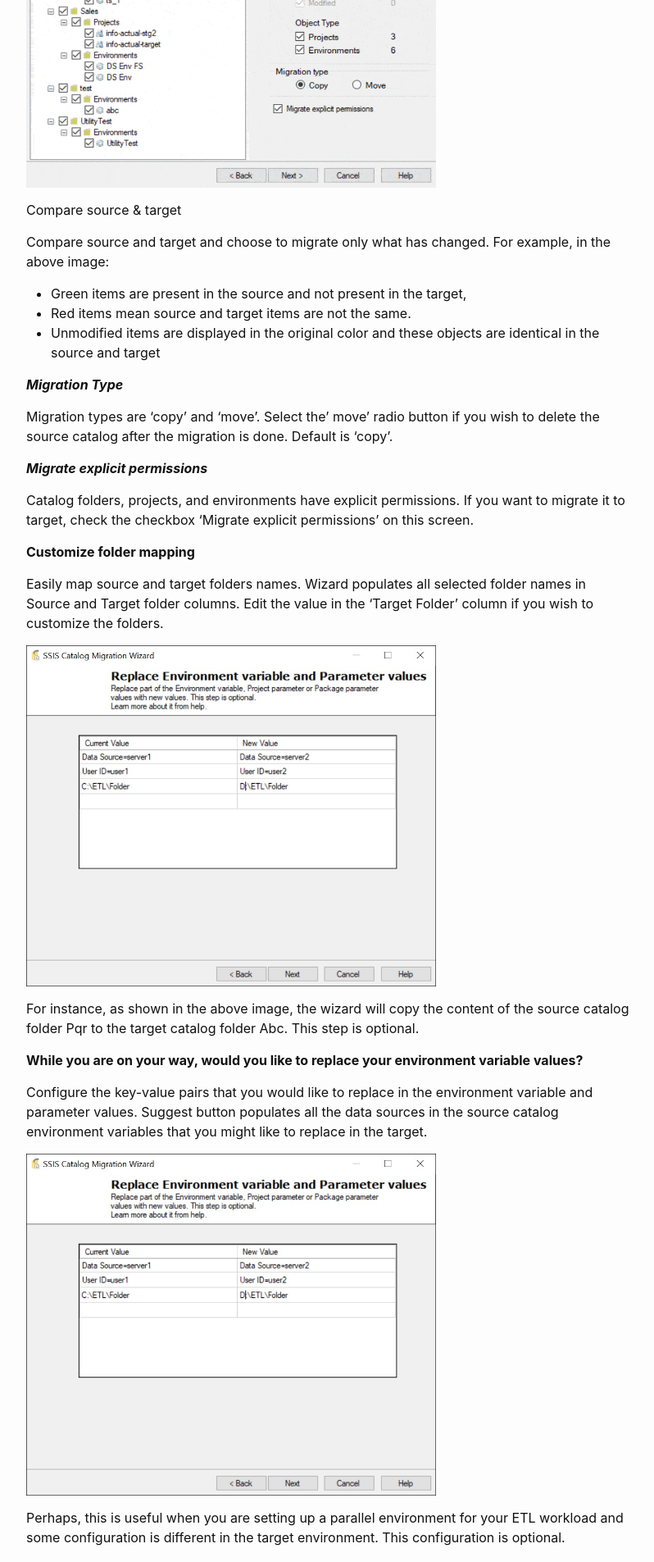
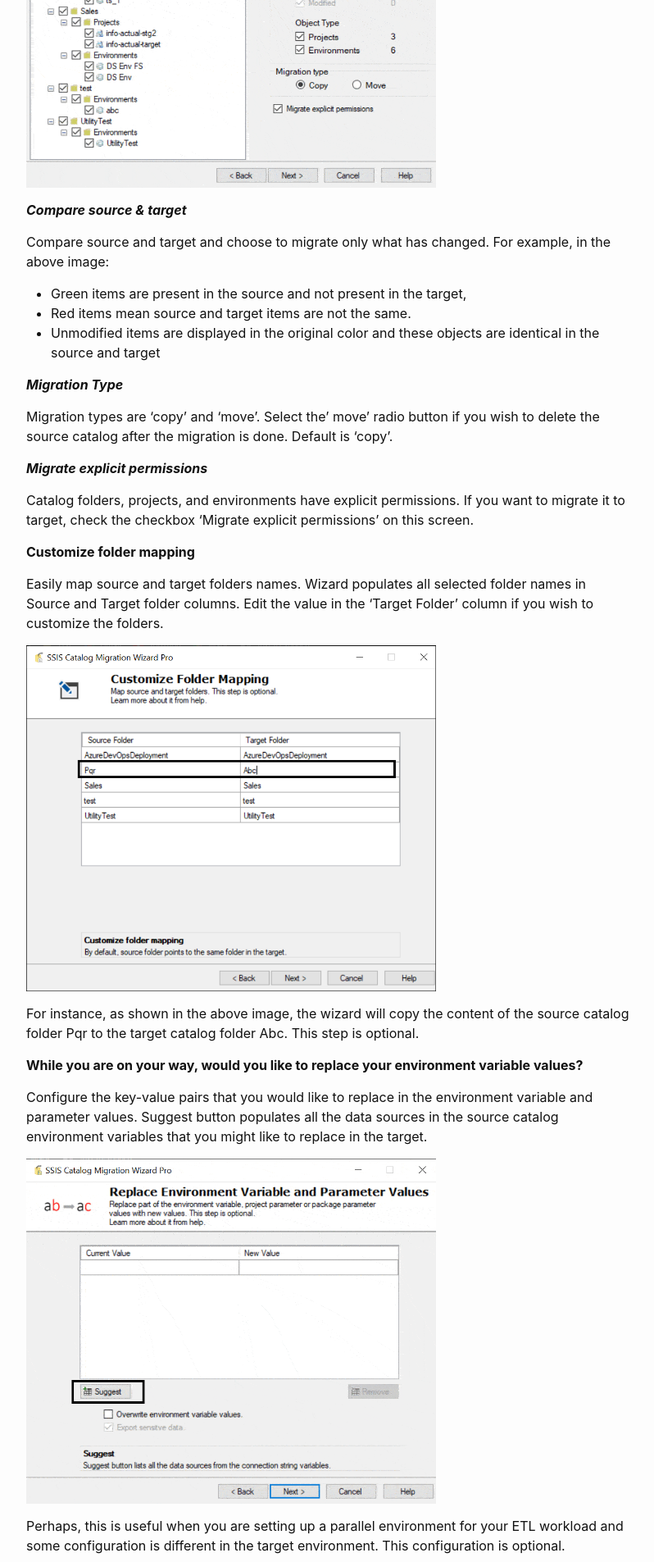
Before and after one commit to kr55/ssiscataloger, a Jekyll site: the page built from index.md, in a window 1280 px wide. Shown: the part 3532-5437 px from the top of the page at 82% size, without its empty margins (238-1036 px from the left). Built offline with Jekyll 4.4.1, drawn with Linux system fonts in a browser that asks for light colours; our own code applies the rules of GitHub Pages for plain Markdown files.

Commit message:
Update index.md

```diff
--- a/index.md
+++ b/index.md
@@ -61,7 +61,7 @@ Choose the catalog items from the treeview.
 
 <img src="media/ChooseItems.gif" width="500">
 
-Compare source & target
+***Compare source & target***
 
 Compare source and target and choose to migrate only what has changed.
 For example, in the above image:
@@ -81,7 +81,7 @@ Catalog folders, projects, and environments have explicit permissions. If you wa
 
 Easily map source and target folders names. Wizard populates all selected folder names in Source and Target folder columns. Edit the value in the ‘Target Folder’ column if you wish to customize the folders.
 
-<img src="media/ReplaceValues.jpg" width="500">
+<img src="media/CustomizeFolders.PNG" width="500">
 
 For instance, as shown in the above image, the wizard will copy the content of the source catalog folder Pqr to the target catalog folder Abc. This step is optional.
 
@@ -89,7 +89,7 @@ For instance, as shown in the above image, the wizard will copy the content of t
 
 Configure the key-value pairs that you would like to replace in the environment variable and parameter values. Suggest button populates all the data sources in the source catalog environment variables that you might like to replace in the target.
 
-<img src="media/ReplaceValues.jpg" width="500">
+<img src="media/ReplaceVariables.gif" width="500">
 
 Perhaps, this is useful when you are setting up a parallel environment for your ETL workload and some configuration is different in the target environment. This configuration is optional.
 
```
